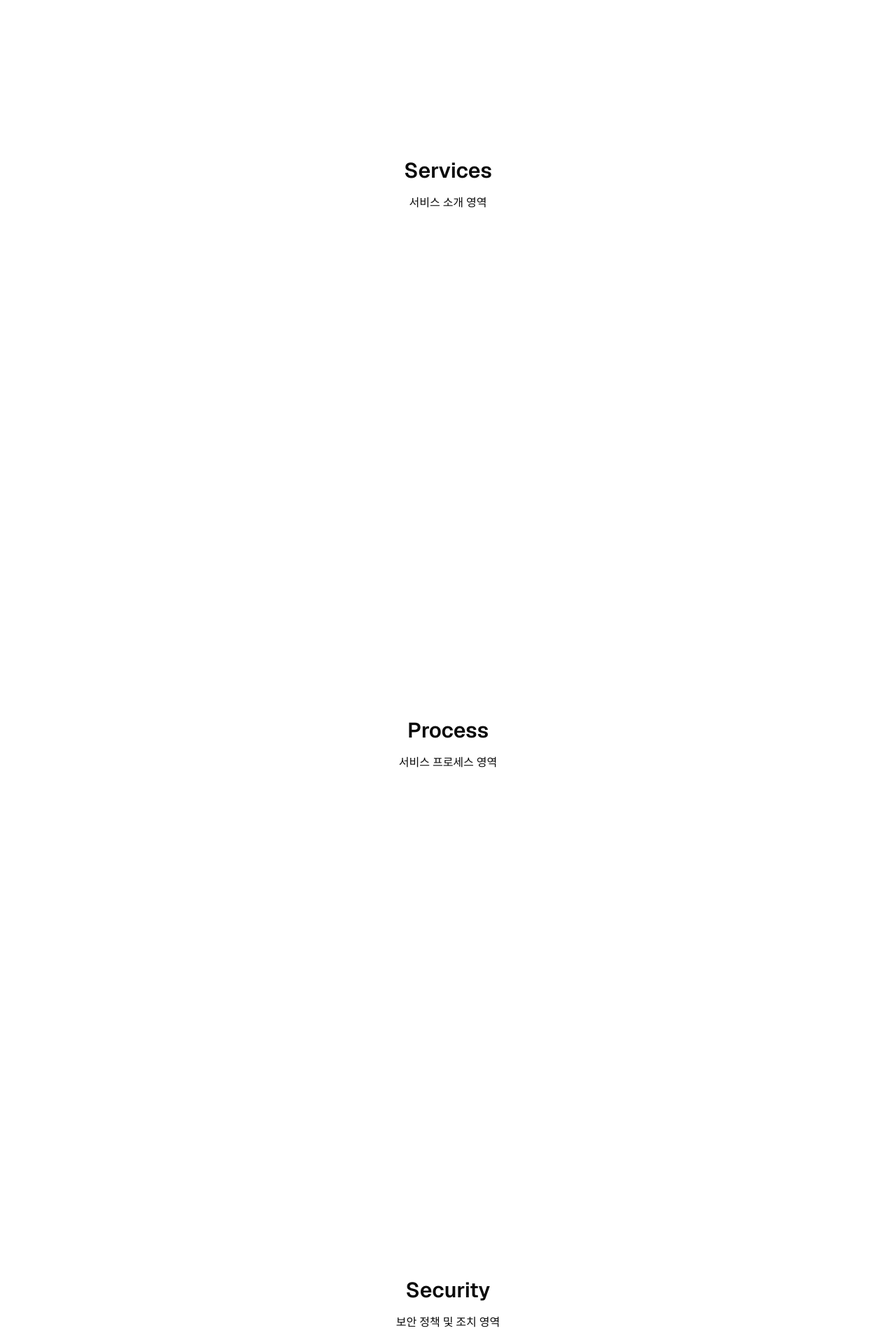
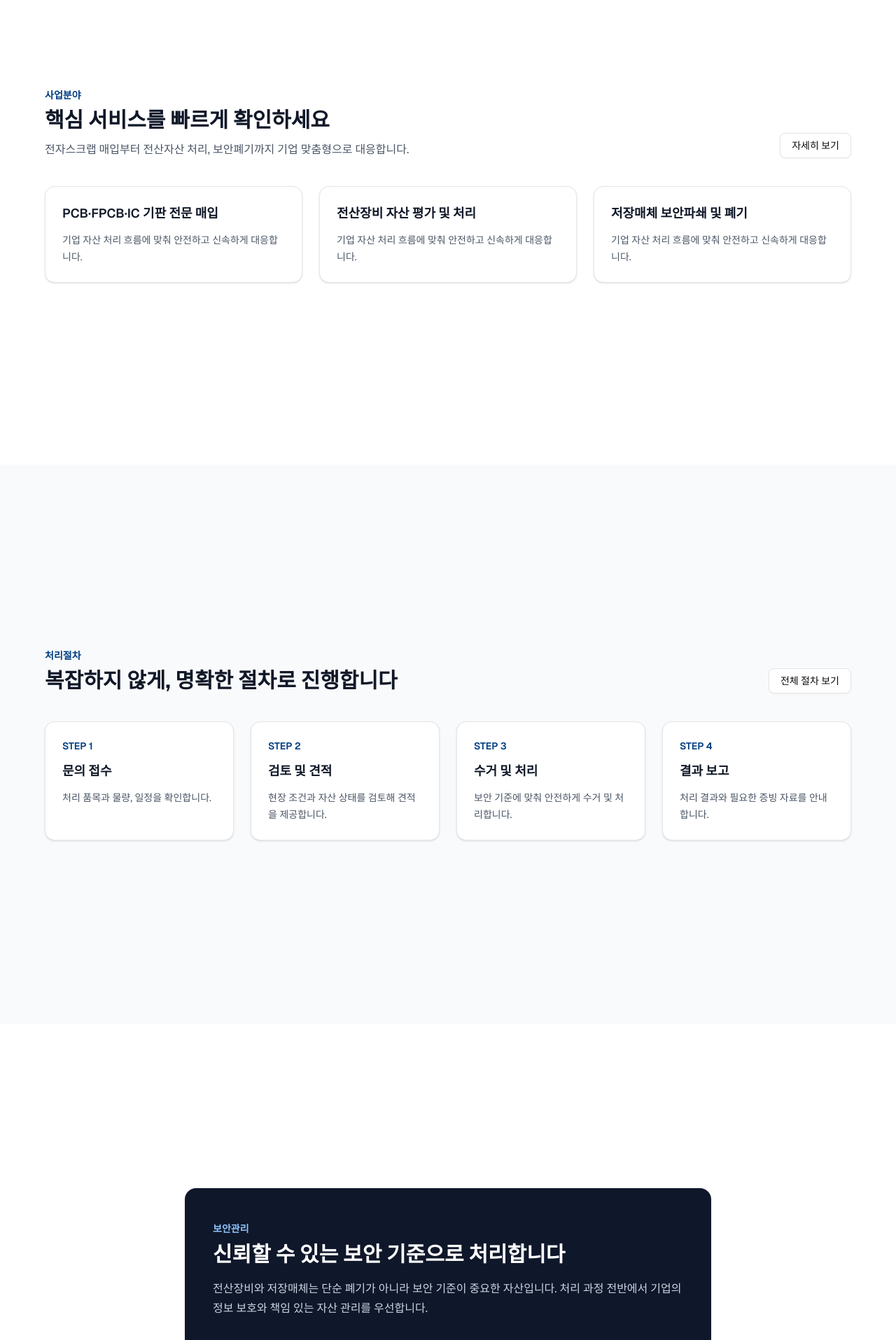
Before and after one commit to AMeaningfulStar/b2b-portal, a Next.js app: page / in a window 1280 px wide. Shown: the part 860-2775 px from the top of the page at 70% size. Built offline with nearby package versions, Linux system fonts and the light colour scheme.

Commit message:
feat: 랜딩 페이지 섹션 요약 구조 보강
- 홈 랜딩 페이지를 요약 중심 구조로 재구성
- 서비스, 처리절차, 보안, 견적문의 섹션을 전환 중심으로 개선
- 상세 페이지와 역할을 분리한 랜딩 페이지 흐름 구성

```diff
--- a/app/(landing)/page.tsx
+++ b/app/(landing)/page.tsx
@@ -1,23 +1,17 @@
 import HeroSection from '@/components/sections/hero-section'
-import ContactSection from '@/components/sections/contact-section'
-import FaqSection from '@/components/sections/faq-section'
-import LocationSection from '@/components/sections/location-section'
-import ProcessSection from '@/components/sections/process-section'
-import PortfolioSection from '@/components/sections/portfolio-section'
-import SecuritySection from '@/components/sections/security-section'
-import ServicesSection from '@/components/sections/services-section'
+import ProcessSummarySection from '@/components/sections/process-summary-section'
+import QuoteSummarySection from '@/components/sections/quote-summary-section'
+import SecuritySummarySection from '@/components/sections/security-summary-section'
+import ServicesSummarySection from '@/components/sections/services-summary-section'
 
-export default function Home() {
+export default function LandingPage() {
   return (
-    <main>
+    <>
       <HeroSection />
-      <ServicesSection />
-      <ProcessSection />
-      <SecuritySection />
-      <PortfolioSection />
-      <FaqSection />
-      <ContactSection />
-      <LocationSection />
-    </main>
+      <ServicesSummarySection />
+      <ProcessSummarySection />
+      <SecuritySummarySection />
+      <QuoteSummarySection />
+    </>
   )
 }
--- /dev/null
+++ b/components/sections/process-summary-section.tsx
@@ -0,0 +1,45 @@
+import Link from 'next/link'
+
+import { Button } from '@/components/ui/button'
+
+const steps = [
+  { title: '문의 접수', description: '처리 품목과 물량, 일정을 확인합니다.' },
+  { title: '검토 및 견적', description: '현장 조건과 자산 상태를 검토해 견적을 제공합니다.' },
+  { title: '수거 및 처리', description: '보안 기준에 맞춰 안전하게 수거 및 처리합니다.' },
+  { title: '결과 보고', description: '처리 결과와 필요한 증빙 자료를 안내합니다.' },
+]
+
+export default function ProcessSummarySection() {
+  return (
+    <section id="process" className="flex min-h-screen items-center justify-center bg-gray-50 px-4 py-20">
+      <div className="mx-auto max-w-6xl">
+        <div className="mb-10 flex items-end justify-between gap-4">
+          <div>
+            <p className="mb-2 text-sm font-semibold text-[#003d82]">처리절차</p>
+            <h2 className="text-3xl font-bold text-gray-900">복잡하지 않게, 명확한 절차로 진행합니다</h2>
+          </div>
+
+          <Button asChild variant="outline" className="hidden md:inline-flex">
+            <Link href="/process">전체 절차 보기</Link>
+          </Button>
+        </div>
+
+        <div className="grid gap-6 md:grid-cols-2 lg:grid-cols-4">
+          {steps.map((step, index) => (
+            <div key={step.title} className="rounded-xl border border-gray-200 bg-white p-6 shadow-sm">
+              <p className="text-sm font-semibold text-[#003d82]">STEP {index + 1}</p>
+              <h3 className="mt-3 text-lg font-semibold text-gray-900">{step.title}</h3>
+              <p className="mt-3 text-sm leading-6 text-gray-600">{step.description}</p>
+            </div>
+          ))}
+        </div>
+
+        <div className="mt-8 md:hidden">
+          <Button asChild variant="outline">
+            <Link href="/process">전체 절차 보기</Link>
+          </Button>
+        </div>
+      </div>
+    </section>
+  )
+}
--- /dev/null
+++ b/components/sections/quote-summary-section.tsx
@@ -0,0 +1,27 @@
+import Link from 'next/link'
+
+import { Button } from '@/components/ui/button'
+
+export default function QuoteSummarySection() {
+  return (
+    <section id="quote" className="flex min-h-screen items-center justify-center bg-gray-50 px-4 py-20">
+      <div className="mx-auto max-w-5xl rounded-2xl border border-gray-200 bg-white px-6 py-12 text-center shadow-sm md:px-10">
+        <p className="mb-2 text-sm font-semibold text-[#003d82]">견적문의</p>
+        <h2 className="text-3xl font-bold text-gray-900">처리 품목과 물량을 알려주시면 빠르게 안내드립니다</h2>
+        <p className="mt-4 text-sm leading-7 text-gray-600 md:text-base">
+          기업 자산 처리, 전자스크랩 매입, 저장매체 폐기 등 문의 내용을 남겨주시면 담당자가 검토 후 연락드립니다.
+        </p>
+
+        <div className="mt-8 flex flex-col items-center justify-center gap-3 sm:flex-row">
+          <Button asChild className="bg-[#003d82] text-white hover:bg-[#002a5c]">
+            <Link href="/quote">견적문의 페이지로 이동</Link>
+          </Button>
+
+          <Button asChild variant="outline">
+            <a href="tel:02-0000-0000">전화로 상담하기</a>
+          </Button>
+        </div>
+      </div>
+    </section>
+  )
+}
--- /dev/null
+++ b/components/sections/security-summary-section.tsx
@@ -0,0 +1,24 @@
+export default function SecuritySummarySection() {
+  const items = ['저장매체 보안파쇄 대응', '기업 자산 처리 기준 준수', '민감 정보 보호 중심 처리']
+
+  return (
+    <section id="security" className="flex min-h-screen items-center justify-center bg-white px-4 py-20">
+      <div className="mx-auto max-w-6xl rounded-2xl bg-[#0f172a] px-6 py-12 text-white md:px-10">
+        <p className="mb-2 text-sm font-semibold text-blue-300">보안관리</p>
+        <h2 className="text-3xl leading-tight font-bold">신뢰할 수 있는 보안 기준으로 처리합니다</h2>
+        <p className="mt-4 max-w-2xl text-sm leading-7 text-slate-300 md:text-base">
+          전산장비와 저장매체는 단순 폐기가 아니라 보안 기준이 중요한 자산입니다. 처리 과정 전반에서 기업의 정보 보호와
+          책임 있는 자산 관리를 우선합니다.
+        </p>
+
+        <div className="mt-8 grid gap-4 md:grid-cols-3">
+          {items.map((item) => (
+            <div key={item} className="rounded-xl border border-white/10 bg-white/5 p-5">
+              <p className="font-medium">{item}</p>
+            </div>
+          ))}
+        </div>
+      </div>
+    </section>
+  )
+}
--- /dev/null
+++ b/components/sections/services-summary-section.tsx
@@ -0,0 +1,47 @@
+import Link from 'next/link'
+
+import { Button } from '@/components/ui/button'
+
+export default function ServicesSummarySection() {
+  const services = ['PCB·FPCB·IC 기판 전문 매입', '전산장비 자산 평가 및 처리', '저장매체 보안파쇄 및 폐기']
+
+  return (
+    <section
+      id="services"
+      className="flex min-h-screen items-center justify-center border-t border-gray-100 bg-white px-4 py-20"
+    >
+      <div className="mx-auto max-w-6xl">
+        <div className="mb-10 flex items-end justify-between gap-4">
+          <div>
+            <p className="mb-2 text-sm font-semibold text-[#003d82]">사업분야</p>
+            <h2 className="text-3xl font-bold text-gray-900">핵심 서비스를 빠르게 확인하세요</h2>
+            <p className="mt-3 text-gray-600">
+              전자스크랩 매입부터 전산자산 처리, 보안폐기까지 기업 맞춤형으로 대응합니다.
+            </p>
+          </div>
+
+          <Button asChild variant="outline" className="hidden md:inline-flex">
+            <Link href="/services">자세히 보기</Link>
+          </Button>
+        </div>
+
+        <div className="grid gap-6 md:grid-cols-3">
+          {services.map((service) => (
+            <div key={service} className="rounded-xl border border-gray-200 bg-white p-6 shadow-sm">
+              <h3 className="text-lg font-semibold text-gray-900">{service}</h3>
+              <p className="mt-3 text-sm leading-6 text-gray-600">
+                기업 자산 처리 흐름에 맞춰 안전하고 신속하게 대응합니다.
+              </p>
+            </div>
+          ))}
+        </div>
+
+        <div className="mt-8 md:hidden">
+          <Button asChild variant="outline">
+            <Link href="/services">자세히 보기</Link>
+          </Button>
+        </div>
+      </div>
+    </section>
+  )
+}
```
